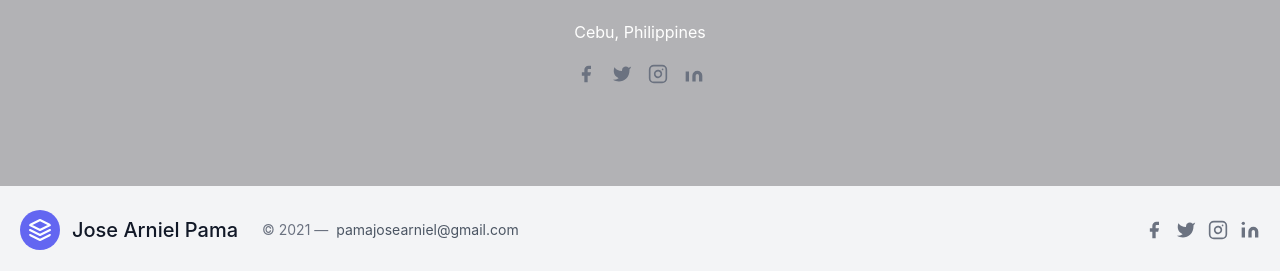
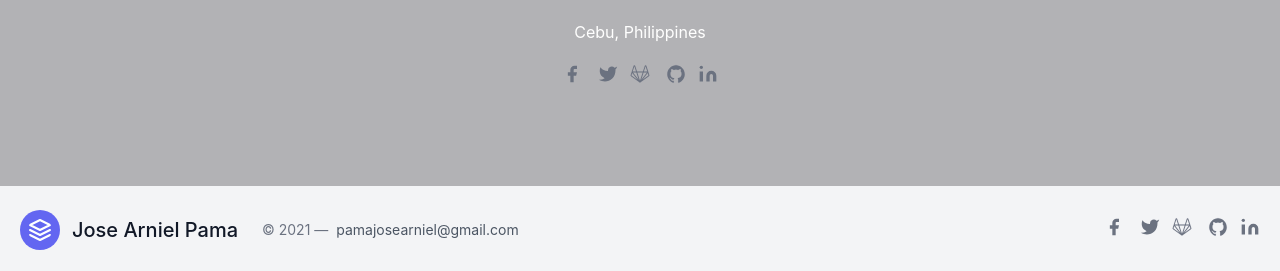
Before and after one commit to pama-arniel/portfolio, a Vue app: page / in a window 1280 px wide. Shown: the part 5463-5734 px from the top of the page. Built offline with nearby package versions, Linux system fonts and the light colour scheme; what particles.vue would draw is missing.

Commit message:
Add fixes to social media links

```diff
--- a/src/components/Contact.vue
+++ b/src/components/Contact.vue
@@ -51,29 +51,8 @@
             <p class="leading-normal my-5">
               Cebu, Philippines
             </p>
-            <span class="inline-flex">
-              <a class="text-gray-500">
-                <svg fill="currentColor" stroke-linecap="round" stroke-linejoin="round" stroke-width="2" class="w-5 h-5" viewBox="0 0 24 24">
-                  <path d="M18 2h-3a5 5 0 00-5 5v3H7v4h3v8h4v-8h3l1-4h-4V7a1 1 0 011-1h3z"></path>
-                </svg>
-              </a>
-              <a class="ml-4 text-gray-500">
-                <svg fill="currentColor" stroke-linecap="round" stroke-linejoin="round" stroke-width="2" class="w-5 h-5" viewBox="0 0 24 24">
-                  <path d="M23 3a10.9 10.9 0 01-3.14 1.53 4.48 4.48 0 00-7.86 3v1A10.66 10.66 0 013 4s-4 9 5 13a11.64 11.64 0 01-7 2c9 5 20 0 20-11.5a4.5 4.5 0 00-.08-.83A7.72 7.72 0 0023 3z"></path>
-                </svg>
-              </a>
-              <a class="ml-4 text-gray-500">
-                <svg fill="none" stroke="currentColor" stroke-linecap="round" stroke-linejoin="round" stroke-width="2" class="w-5 h-5" viewBox="0 0 24 24">
-                  <rect width="20" height="20" x="2" y="2" rx="5" ry="5"></rect>
-                  <path d="M16 11.37A4 4 0 1112.63 8 4 4 0 0116 11.37zm1.5-4.87h.01"></path>
-                </svg>
-              </a>
-              <a class="ml-4 text-gray-500">
-                <svg fill="currentColor" stroke-linecap="round" stroke-linejoin="round" stroke-width="2" class="w-5 h-5" viewBox="0 0 24 24">
-                  <path d="M16 8a6 6 0 016 6v7h-4v-7a2 2 0 00-2-2 2 2 0 00-2 2v7h-4v-7a6 6 0 016-6zM2 9h4v12H2z"></path>
-                </svg>
-              </a>
-            </span>
+
+            <SocialMedia />
           </div>
         </div>
       </div>
@@ -87,6 +66,7 @@
 <script>
 import Button from './Button.vue'
 import Alert from './Alert.vue'
+import SocialMedia from './SocialMedia.vue'
 
 import emailjs from 'emailjs-com';
 import EmailConfig from '../assets/email_config.js'
@@ -95,7 +75,8 @@ export default {
   name: 'Contact',
   components: {
     Button,
-    Alert
+    Alert,
+    SocialMedia
   },
   data() {
     return {
--- a/src/components/Footer.vue
+++ b/src/components/Footer.vue
@@ -11,37 +11,21 @@
       <p class="text-sm text-gray-500 sm:ml-6 sm:mt-0 mt-4">© 2021 —
         <a rel="noopener noreferrer" class="text-gray-600 ml-1" target="_blank">pamajosearniel@gmail.com</a>
       </p>
-      <span class="inline-flex sm:ml-auto sm:mt-0 mt-4 justify-center sm:justify-start">
-        <a class="text-gray-500">
-          <svg fill="currentColor" stroke-linecap="round" stroke-linejoin="round" stroke-width="2" class="w-5 h-5" viewBox="0 0 24 24">
-            <path d="M18 2h-3a5 5 0 00-5 5v3H7v4h3v8h4v-8h3l1-4h-4V7a1 1 0 011-1h3z"></path>
-          </svg>
-        </a>
-        <a class="ml-3 text-gray-500">
-          <svg fill="currentColor" stroke-linecap="round" stroke-linejoin="round" stroke-width="2" class="w-5 h-5" viewBox="0 0 24 24">
-            <path d="M23 3a10.9 10.9 0 01-3.14 1.53 4.48 4.48 0 00-7.86 3v1A10.66 10.66 0 013 4s-4 9 5 13a11.64 11.64 0 01-7 2c9 5 20 0 20-11.5a4.5 4.5 0 00-.08-.83A7.72 7.72 0 0023 3z"></path>
-          </svg>
-        </a>
-        <a class="ml-3 text-gray-500">
-          <svg fill="none" stroke="currentColor" stroke-linecap="round" stroke-linejoin="round" stroke-width="2" class="w-5 h-5" viewBox="0 0 24 24">
-            <rect width="20" height="20" x="2" y="2" rx="5" ry="5"></rect>
-            <path d="M16 11.37A4 4 0 1112.63 8 4 4 0 0116 11.37zm1.5-4.87h.01"></path>
-          </svg>
-        </a>
-        <a class="ml-3 text-gray-500">
-          <svg fill="currentColor" stroke="currentColor" stroke-linecap="round" stroke-linejoin="round" stroke-width="0" class="w-5 h-5" viewBox="0 0 24 24">
-            <path stroke="none" d="M16 8a6 6 0 016 6v7h-4v-7a2 2 0 00-2-2 2 2 0 00-2 2v7h-4v-7a6 6 0 016-6zM2 9h4v12H2z"></path>
-            <circle cx="4" cy="4" r="2" stroke="none"></circle>
-          </svg>
-        </a>
-      </span>
+      <div class="sm:ml-auto sm:mt-0 mt-4 justify-center sm:justify-start">
+        <SocialMedia />
+      </div>
     </div>
   </div>
 </footer>
 </template>
 
 <script>
+import SocialMedia from './SocialMedia.vue'
+
 export default {
-  name: 'Footer'
+  name: 'Footer',
+  components: {
+    SocialMedia
+  },
 }
 </script>
--- /dev/null
+++ b/src/components/SocialMedia.vue
@@ -0,0 +1,47 @@
+<template>
+<span class="inline-flex">
+    <a class="text-gray-500">
+        <svg fill="currentColor" stroke-linecap="round" stroke-linejoin="round" stroke-width="2" class="w-5 h-5" viewBox="0 0 24 24">
+            <path d="M18 2h-3a5 5 0 00-5 5v3H7v4h3v8h4v-8h3l1-4h-4V7a1 1 0 011-1h3z"></path>
+        </svg>
+    </a>
+    <a class="ml-4 text-gray-500">
+        <svg fill="currentColor" stroke-linecap="round" stroke-linejoin="round" stroke-width="2" class="w-5 h-5" viewBox="0 0 24 24">
+            <path d="M23 3a10.9 10.9 0 01-3.14 1.53 4.48 4.48 0 00-7.86 3v1A10.66 10.66 0 013 4s-4 9 5 13a11.64 11.64 0 01-7 2c9 5 20 0 20-11.5a4.5 4.5 0 00-.08-.83A7.72 7.72 0 0023 3z"></path>
+        </svg>
+    </a>
+    <a :href="gitlab" target="_blank" class="ml-3 text-gray-500">
+        <svg fill="currentColor" stroke="currentColor" stroke-linecap="round" stroke-linejoin="round" stroke-width="2" class="w-5 h-5 ionicon" xmlns='http://www.w3.org/2000/svg' viewBox='0 0 512 512'>
+            <title>Gitlab</title>
+            <path d='M494.07 281.6l-25.18-78.08a11 11 0 00-.61-2.1l-50.5-156.94a20.08 20.08 0 00-19.17-13.82 19.77 19.77 0 00-18.95 13.94l-48.14 149.55h-152L131.34 44.59a19.76 19.76 0 00-18.86-13.94h-.11a20.15 20.15 0 00-19.12 14L42.7 201.73c0 .14-.11.26-.16.4l-25.63 79.48a29.15 29.15 0 0010.44 32.46l221.44 162.41a11.25 11.25 0 0013.38-.07l221.48-162.34a29.13 29.13 0 0010.42-32.47m-331-64.51l61.73 191.76L76.63 217.09m209.64 191.8l59.19-183.84 2.55-8h86.52L300.47 390.44M398.8 59.31l43.37 134.83h-86.82M324.16 217l-43 133.58-25.66 79.56L186.94 217M112.27 59.31l43.46 134.83H69M40.68 295.58a6.19 6.19 0 01-2.21-6.9l19-59 139.61 180.59m273.26-114.69L313.92 410.22l.52-.69L453.5 229.64l19 59a6.2 6.2 0 01-2.19 6.92'/>
+        </svg>
+    </a>
+    <a :href="github" target="_blank" class="ml-4 text-gray-500">
+        <svg fill="currentColor" stroke="currentColor" stroke-linecap="round" stroke-linejoin="round" stroke-width="2" class="w-5 h-5 ionicon" xmlns='http://www.w3.org/2000/svg' viewBox='0 0 512 512'>
+            <title>Github</title>
+            <path d='M256 32C132.3 32 32 134.9 32 261.7c0 101.5 64.2 187.5 153.2 217.9a17.56 17.56 0 003.8.4c8.3 0 11.5-6.1 11.5-11.4 0-5.5-.2-19.9-.3-39.1a102.4 102.4 0 01-22.6 2.7c-43.1 0-52.9-33.5-52.9-33.5-10.2-26.5-24.9-33.6-24.9-33.6-19.5-13.7-.1-14.1 1.4-14.1h.1c22.5 2 34.3 23.8 34.3 23.8 11.2 19.6 26.2 25.1 39.6 25.1a63 63 0 0025.6-6c2-14.8 7.8-24.9 14.2-30.7-49.7-5.8-102-25.5-102-113.5 0-25.1 8.7-45.6 23-61.6-2.3-5.8-10-29.2 2.2-60.8a18.64 18.64 0 015-.5c8.1 0 26.4 3.1 56.6 24.1a208.21 208.21 0 01112.2 0c30.2-21 48.5-24.1 56.6-24.1a18.64 18.64 0 015 .5c12.2 31.6 4.5 55 2.2 60.8 14.3 16.1 23 36.6 23 61.6 0 88.2-52.4 107.6-102.3 113.3 8 7.1 15.2 21.1 15.2 42.5 0 30.7-.3 55.5-.3 63 0 5.4 3.1 11.5 11.4 11.5a19.35 19.35 0 004-.4C415.9 449.2 480 363.1 480 261.7 480 134.9 379.7 32 256 32z'/>
+        </svg>
+    </a>
+    <a :href="linkedIn" target="_blank" class="ml-3 text-gray-500">
+        <svg fill="currentColor" stroke="currentColor" stroke-linecap="round" stroke-linejoin="round" stroke-width="0" class="w-5 h-5" viewBox="0 0 24 24">
+            <title>LinkedIn</title>
+            <path stroke="none" d="M16 8a6 6 0 016 6v7h-4v-7a2 2 0 00-2-2 2 2 0 00-2 2v7h-4v-7a6 6 0 016-6zM2 9h4v12H2z"></path>
+            <circle cx="4" cy="4" r="2" stroke="none"></circle>
+        </svg>
+    </a>
+</span>
+</template>
+
+<script>
+export default {
+  name: 'SocialMedia',
+  data() {
+    return {
+        facebook: '',
+        gitlab: 'https://gitlab.com/jose.nuvensis',
+        github: 'https://github.com/pama-arniel',
+        linkedIn: 'https://www.linkedin.com/in/jose-arniel-pama-149bb214a/'
+    };
+  },
+}
+</script>
```
